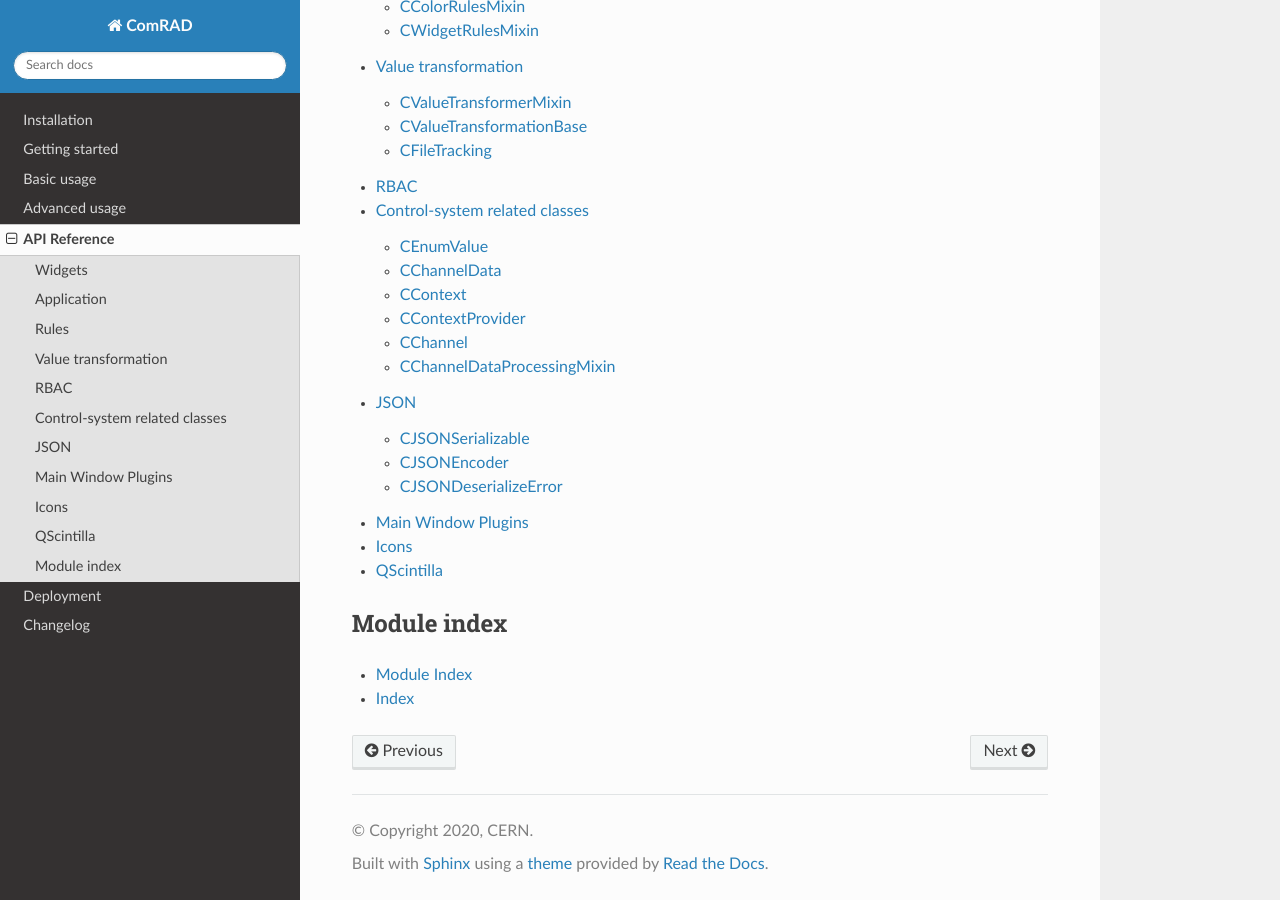
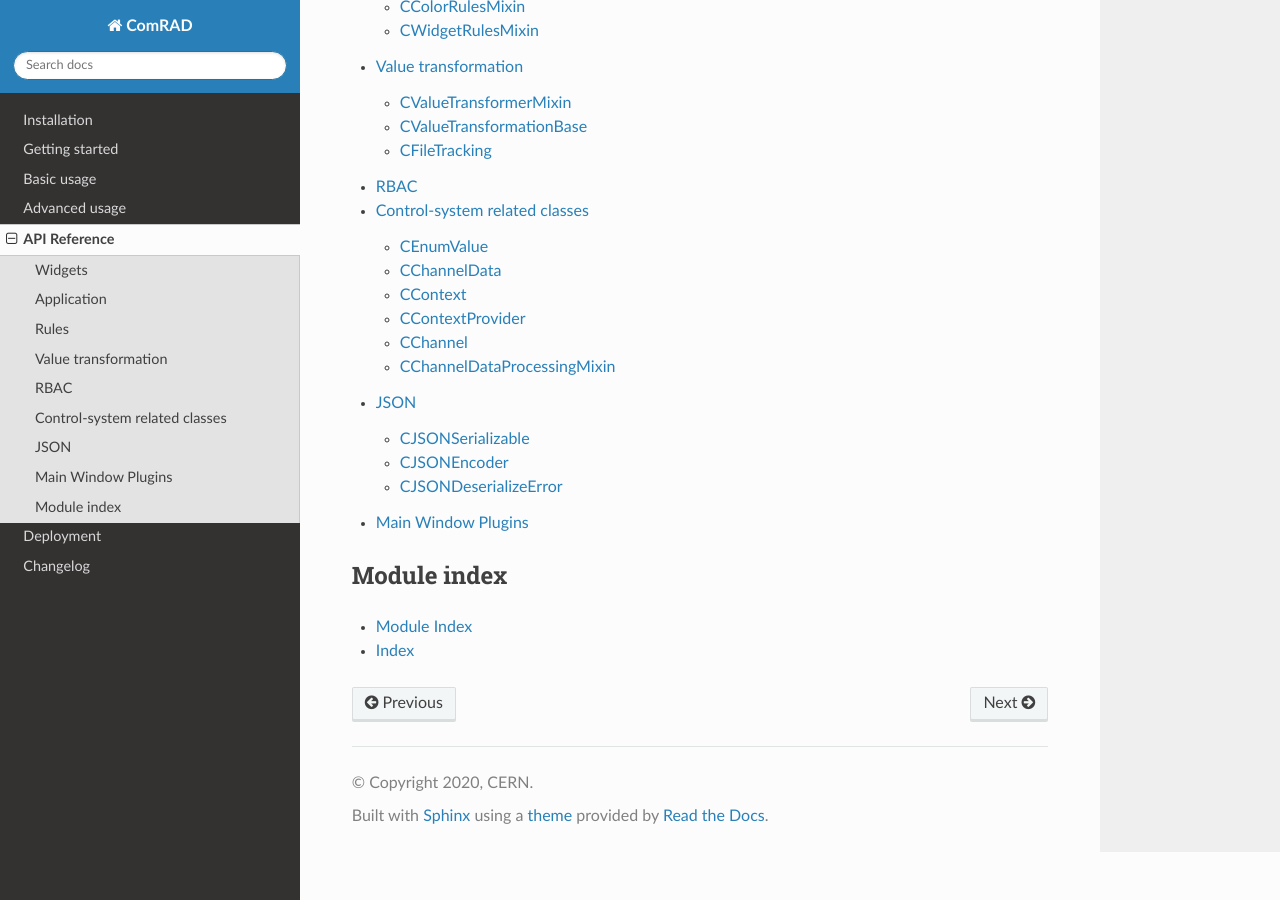
Before and after one commit to jfpatrick/accsoft-gui-rad-comrad, a Sphinx documentation site: the page built from docs/api/index.rst, in a window 1280 px wide and 900 px high, scrolled down 1653 px. Built offline with Sphinx 7.4.7 and the Read the Docs theme 2.0.0, drawn with Linux system fonts in a browser that asks for light colours; the version number could not be read and is left out.

Commit message:
Remove private APIs from docs

```diff
--- a/docs/api/icons/module.rst
+++ /dev/null
@@ -1,5 +0,0 @@
-Icons
-=====================
-
-.. automodule:: comrad.icons
-    :members:
--- a/docs/api/index.rst
+++ b/docs/api/index.rst
@@ -11,8 +11,6 @@ API Reference
     data/module
     json/module
     plugins/module
-    icons/module
-    qsci/module
 
 
 
--- a/docs/api/qsci/module.rst
+++ /dev/null
@@ -1,5 +0,0 @@
-QScintilla
-=====================
-
-.. automodule:: comrad.qsci
-    :members:
```
